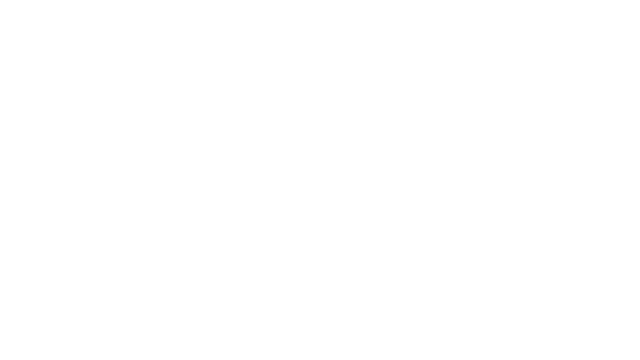
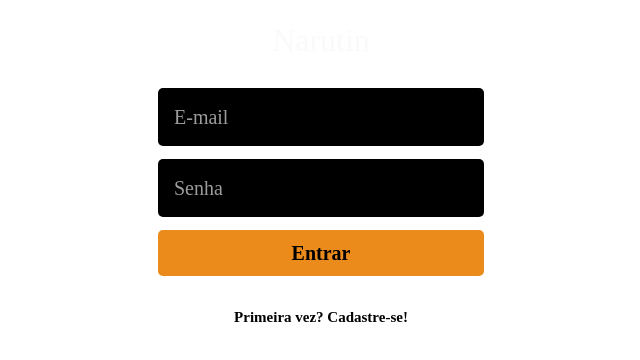
Before and after one commit to joaofelix27/projeto16-shortly-front, a React (Create React App) app: page /Login in a window 1280 px wide. Before the commit this address had no page. Shown: the top 360 px of the page, without its empty margins (319-959 px from the left). Built offline with nearby package versions, Linux system fonts and the light colour scheme.

Commit message:
Tela cadastro em construção

```diff
--- a/public/index.html
+++ b/public/index.html
@@ -6,7 +6,7 @@
     <link rel="preconnect" href="https://fonts.googleapis.com" />
     <link rel="preconnect" href="https://fonts.gstatic.com" crossorigin />
     <link
-      href="https://fonts.googleapis.com/css2?family=Lexend+Deca:wght@400;500;700&display=swap"
+      href="https://fonts.googleapis.com/css2?family=Lexend+Deca:wght@100;200;300;400;500;600;700;800;900&display=swap"
       rel="stylesheet"
     />
     <title>Shortly</title>
--- a/src/Components/App.js
+++ b/src/Components/App.js
@@ -1,6 +1,8 @@
 import { BrowserRouter, Routes, Route } from "react-router-dom";
 import GlobalStyle from "../assets/globalstyle";
+import Cadastro from "./Cadastro";
 import Home from './Home'
+import Login from "./Login";
 
 function App() {
 
@@ -17,6 +19,8 @@ function App() {
         <BrowserRouter>
           <Routes>
             <Route path="/" element={<Home />} />
+            <Route path="/Cadastro" element={<Cadastro />} />
+            <Route path="/Login" element={<Login />} />
           </Routes>
         </BrowserRouter>
     </>
--- /dev/null
+++ b/src/Components/Cadastro.js
@@ -0,0 +1,148 @@
+import styled from "styled-components";
+import { Link } from "react-router-dom";
+import { useState } from "react";
+import axios from "axios";
+import { useNavigate } from "react-router-dom";
+import Header from "./Header";
+
+export default function Cadastro() {
+  const [email, setEmail] = useState("");
+  const [senha, setSenha] = useState("");
+  const [senhaconf, setSenhaconf] = useState("");
+  const [nome, setNome] = useState("");
+  const navigate = useNavigate();
+
+  function fazerCadastro(event) {
+    event.preventDefault();
+    if (senha !== senhaconf) {
+      alert("Senhas não conferem");
+      return;
+    }
+    if (email !== "") {
+      const URL = `https://narutinstore-api.herokuapp.com/register`;
+      const profileData = {
+        email: email,
+        name: nome,
+        password: senha,
+      };
+      const promise = axios.post(URL, profileData);
+      promise
+        .then((response) => {
+          console.log(response);
+          if (response.status === 201) {
+            alert("E-mail cadastrado!");
+            navigate("/login");
+          }
+        })
+        .catch((err) => {
+          if (err.response.status === 409) {
+            alert("E-mail já cadastrado!");
+          } else {
+            alert("Erro no cadastro!");
+          }
+        });
+    }
+  }
+
+  function montarFormularioCadastro() {
+    return (
+      <>
+        <form>
+          <input
+            type="text"
+            required
+            placeholder="Nome"
+            onChange={(e) => setNome(e.target.value)}
+          ></input>
+          <input
+            type="email"
+            required
+            placeholder="E-mail"
+            onChange={(e) => setEmail(e.target.value)}
+          ></input>
+          <input
+            type="password"
+            required
+            placeholder="Senha"
+            onChange={(e) => setSenha(e.target.value)}
+          ></input>
+          <input
+            type="password"
+            required
+            placeholder="Confirme a senha"
+            onChange={(e) => setSenhaconf(e.target.value)}
+          ></input>
+          <button type="submit">Cadastrar</button>
+        </form>
+        <Link to="/login" style={{ textDecoration: "none" }}>
+          <h1>Já tem uma conta? Entre agora!</h1>
+        </Link>
+      </>
+    );
+  }
+
+  const formularioCadastro = montarFormularioCadastro();
+  return (
+    <Container>
+      <Header />
+      <FormularioCadastro onSubmit={fazerCadastro}>
+        {formularioCadastro}
+      </FormularioCadastro>
+    </Container>
+  );
+}
+const Container = styled.div`
+  display: flex;
+  flex-direction: column;
+  align-items: center;
+  width: 100%;
+  height: 100vh;
+`;
+const FormularioCadastro = styled.div`
+  margin-top:140px;
+  form {
+    display: flex;
+    flex-direction: column;
+    justify-content: center;
+    align-items: center;
+  }
+
+  input {
+    height: 60px;
+    width: 769px;
+    background: #ffffff;
+    border: 1px solid rgba(120, 177, 89, 0.25);
+    box-shadow: 0px 4px 24px rgba(120, 177, 89, 0.12);
+    border-radius: 12px;
+    padding: 22px;
+    font-family: Lexend Deca;
+    font-size: 14px;
+    font-weight: 400;
+    line-height: 18px;
+    letter-spacing: 0em;
+    text-align: left;
+  }
+  button {
+    border: 0px;
+    background-color: #ea8b1c;
+    height: 46px;
+    width: 326px;
+    border-radius: 5px;
+    font-family: Raleway;
+    font-size: 20px;
+    font-style: normal;
+    font-weight: 700;
+    line-height: 23px;
+    letter-spacing: 0em;
+    color: #000000;
+    margin-bottom: 32px;
+  }
+  h1 {
+    font-family: Raleway;
+    font-size: 15px;
+    font-weight: 700;
+    line-height: 18px;
+    color: #000000;
+    text-align: center;
+  }
+`;
--- a/src/Components/Home.js
+++ b/src/Components/Home.js
@@ -1,30 +1,103 @@
-import { useEffect, useState} from "react";
+import { useEffect, useState } from "react";
 import axios from "axios";
 import styled from "styled-components";
 import Header from "./Header";
+import trofeu from "../assets/ranking.png";
 
+export default function Home() {
+  const [ranking, setRanking] = useState([]);
 
-export default function Home(){
-    const[ranking, setRanking] = useState([]);
-
-    useEffect(()=>{
+  useEffect(() => {
     const promise = axios.get("https://shortly27.herokuapp.com/ranking");
-    promise.then(response=>setRanking(response.data))
-
-    },[]);
-
-    console.log(ranking)
+    promise.then((response) => setRanking(response.data));
+  }, []);
+  console.log(ranking);
   return (
     <Main>
-        <Header/>
+      <Header />
+      <RankingContainer>
+        <RankingHeader>
+          <img src={trofeu} />
+          <h1>Ranking</h1>
+        </RankingHeader>
+        <RankingBody>
+          {ranking.length > 0
+            ? ranking.map((values, index) => {
+                return (
+                  <div>
+                    <h1>
+                      {`${index + 1}. ${values?.name} - `}
+                    </h1>
+                    <h2>
+                      {`${values?.linksCount} links -
+                            ${values.visitCount} visualizações`}
+                    </h2>
+                  </div>
+                );
+              })
+            : "Carregando"}
+        </RankingBody>
+      </RankingContainer>
     </Main>
-    )
+  );
 }
 
 const Main = styled.div`
   display: flex;
   flex-direction: column;
-    min-width:100vw;
+  min-width: 100vw;
   min-height: 100vh;
   align-items: center;
-`
+`;
+const RankingContainer = styled.div`
+  margin-top: 90px;
+  display: flex;
+  flex-direction: column;
+  width: 1017px;
+`;
+const RankingHeader = styled.div`
+  img {
+    width: 56px;
+    margin-right: 10px;
+  }
+  h1 {
+    font-family: Lexend Deca;
+    font-size: 36px;
+    font-weight: 700;
+    line-height: 45px;
+    letter-spacing: 0em;
+    text-align: left;
+  }
+  display: flex;
+  justify-content: center;
+  align-items: center;
+  width: 1017px;
+`;
+const RankingBody = styled.div`
+    div{
+        display:flex;
+    }
+  h1 {
+    font-family: Lexend Deca;
+    font-size: 22px;
+    font-weight: 500;
+    line-height: 28px;
+    letter-spacing: 0em;
+    text-align: left;
+  }
+  h2 {
+    font-family: Lexend Deca;
+    font-size: 22px;
+    font-weight: 400;
+    line-height: 28px;
+    letter-spacing: 0em;
+    text-align: left;
+  }
+  padding: 20px 40px;
+  margin-top: 57px;
+  height: 241px;
+  width: 1017px;
+  border: 1px solid rgba(120, 177, 89, 0.25);
+  box-shadow: 0px 4px 24px rgba(120, 177, 89, 0.12);
+  border-radius: 24px 24px 0px 0px;
+`;
--- /dev/null
+++ b/src/Components/Login.js
@@ -0,0 +1,151 @@
+import styled from "styled-components";
+import { Link } from "react-router-dom";
+import { useNavigate } from "react-router-dom";
+import { useState, useContext } from "react";
+import axios from "axios";
+
+function Login() {
+  const [email, setEmail] = useState("");
+  const [senha, setSenha] = useState("");
+  const [login, setLogin] = useState("");
+  const navigate = useNavigate();
+  function fazerLogin(event) {
+    event.preventDefault();
+
+    if (email !== "") {
+      const URL = `https://shortly27.herokuapp.com/signIn`;
+      const profileData = {
+        email: email,
+        password: senha,
+      };
+      const promise = axios.post(URL, profileData);
+      promise
+        .then((response) => {
+          const { data } = response;
+          const loginData = { ...data };
+          const strLoginData = JSON.stringify(data);
+          window.localStorage.setItem("loginData", strLoginData);
+          setLogin(loginData);
+          navigate("/");
+        })
+        .catch((err) => {
+          alert("Erro no Login, dados incorretos!");
+        });
+    }
+  }
+
+  function montarFormularioLogin() {
+    return (
+      <>
+        <form>
+          <input
+            type="email"
+            placeholder="E-mail"
+            required
+            onChange={(e) => setEmail(e.target.value)}
+          ></input>
+          <input
+            type="password"
+            placeholder="Senha"
+            required
+            onChange={(e) => setSenha(e.target.value)}
+          ></input>
+          <button type="submit">Entrar</button>
+        </form>
+        <Link to="/register" style={{ textDecoration: "none" }}>
+          <h1>Primeira vez? Cadastre-se!</h1>
+        </Link>
+      </>
+    );
+  }
+
+  const formularioLogin = montarFormularioLogin();
+  return (
+    <Container>
+      <Header>
+        <div>
+          <h1>Narutin</h1>
+        </div>
+      </Header>
+      <FormularioLogin onSubmit={fazerLogin}>{formularioLogin}</FormularioLogin>
+    </Container>
+  );
+}
+export default Login;
+const Container = styled.div`
+  display: flex;
+  flex-direction: column;
+  align-items: center;
+  width: 100%;
+  height: 100vh;
+`;
+const Header = styled.div`
+  display: flex;
+  align-items: center;
+  justify-content: center;
+  width: 150px;
+  div {
+    margin-top: 17px;
+    h1 {
+      font-family: Permanent Marker;
+      font-size: 32px;
+      font-weight: 400;
+      line-height: 47px;
+      letter-spacing: 0em;
+      color: #fafafa;
+    }
+  }
+  img {
+    width: 70px;
+  }
+`;
+const FormularioLogin = styled.div`
+  padding-top: 24px;
+  form {
+    display: flex;
+    flex-direction: column;
+    justify-content: center;
+    align-items: center;
+  }
+
+  input {
+    height: 58px;
+    width: 326px;
+    border-radius: 5px;
+    background-color: #000000;
+    border: 0px;
+    margin-bottom: 13px;
+    font-family: Raleway;
+    font-size: 20px;
+    font-weight: 400;
+    line-height: 23px;
+    letter-spacing: 0em;
+    text-align: left;
+    color: #ffffff;
+
+    padding: 16px;
+  }
+  button {
+    border: 0px;
+    background-color: #ea8b1c;
+    height: 46px;
+    width: 326px;
+    border-radius: 5px;
+    font-family: Raleway;
+    font-size: 20px;
+    font-style: normal;
+    font-weight: 700;
+    line-height: 23px;
+    letter-spacing: 0em;
+    color: #000000;
+    margin-bottom: 32px;
+  }
+  h1 {
+    font-family: Raleway;
+    font-size: 15px;
+    font-weight: 700;
+    line-height: 18px;
+    color: #000000;
+    text-align: center;
+  }
+`;
--- a/src/assets/globalstyle.js
+++ b/src/assets/globalstyle.js
@@ -56,7 +56,8 @@ const GlobalStyle = createGlobalStyle`
     box-sizing: border-box;
   }
   ::placeholder {
-    color: #FFFFFF;
+    color: #9C9C9C;
+
   }
 `;
 
```
Also changed, not shown: src/assets/ranking.png (added). Lines whose indentation alone changed are shown as unchanged.
